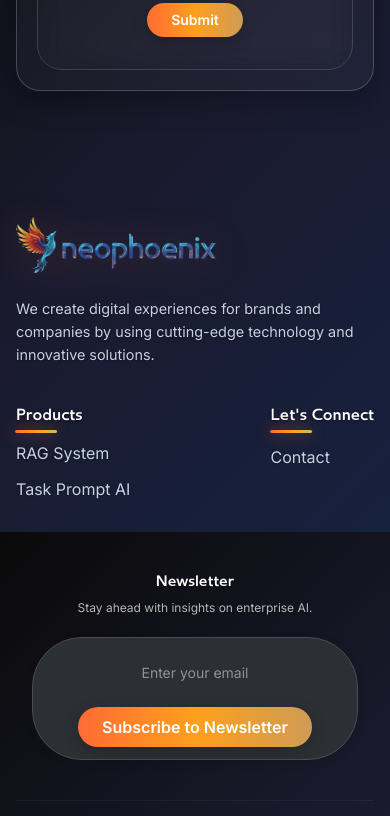
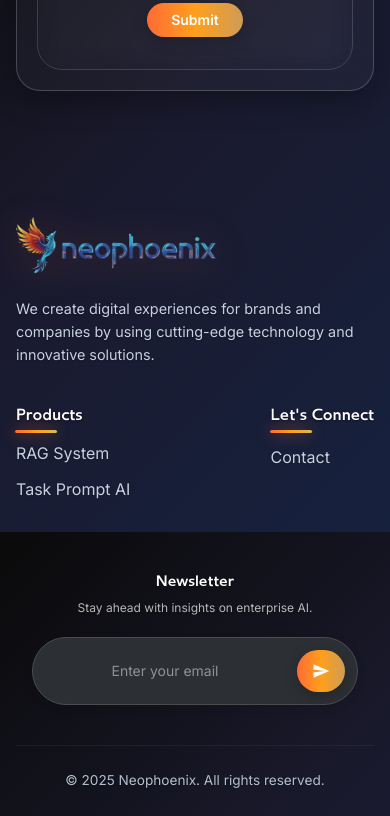
Before and after one commit to dhavalinventam/neophoenix-web, a Next.js app: page /contact in a window 390 px wide. Shown: the part 1156-1972 px from the top of the page. Built offline with nearby package versions, Linux system fonts and the light colour scheme.

Commit message:
footer responsive

```diff
--- a/src/components/layout/footer/Footer.module.scss
+++ b/src/components/layout/footer/Footer.module.scss
@@ -342,6 +342,15 @@
           // Custom button styles removed - now using common Button component
           margin-right: 4px;
         }
+
+        // Responsive button visibility
+        .desktopButton {
+          display: flex;
+        }
+
+        .mobileButton {
+          display: none;
+        }
       }
     }
   }
@@ -587,13 +596,13 @@
       }
 
       .newsletterForm .emailInputGroup {
-        flex-direction: column;
+        flex-direction: row;
         gap: 12px;
         padding: 16px;
         max-width: 100%;
 
         .emailInput {
-          padding: 14px 20px;
+          padding: 0px !important;
           font-size: $font-size-base;
           text-align: center;
           border-radius: 50px;
@@ -604,6 +613,15 @@
           height: 100%;
           align-self: center;
           margin-right: 0;
+        }
+
+        // Show mobile button and hide desktop button on mobile
+        .desktopButton {
+          display: none;
+        }
+
+        .mobileButton {
+          display: flex;
         }
       }
     }
@@ -719,6 +737,15 @@
           align-self: center;
           margin-right: 0;
         }
+
+        // Show mobile button and hide desktop button on mobile
+        .desktopButton {
+          display: none;
+        }
+
+        .mobileButton {
+          display: flex;
+        }
       }
     }
   }
--- a/src/components/layout/footer/index.tsx
+++ b/src/components/layout/footer/index.tsx
@@ -90,7 +90,18 @@
                   <Button
                     label="Subscribe to Newsletter"
                     type="submit"
-                    className={styles.subscribeButton}
+                    className={`${styles.subscribeButton} ${styles.desktopButton}`}
+                  />
+                  <Button
+                    label="Subscribe to Newsletter"
+                    type="submit"
+                    className={`${styles.subscribeButton} ${styles.mobileButton}`}
+                    icon={
+                      <svg width="18" height="18" viewBox="0 0 24 24" fill="currentColor">
+                        <path d="M2.01 21L23 12 2.01 3 2 10l15 2-15 2z"/>
+                      </svg>
+                    }
+                    showIconOnly={true}
                   />
                 </div>
               </form>
--- a/src/components/layout/header/index.tsx
+++ b/src/components/layout/header/index.tsx
@@ -127,9 +127,9 @@
           <Link className={styles.mobileLink} href="/" onClick={(e) => handleNavClick(e, '/')}>
             Home
           </Link>
-          <Link className={styles.mobileLink} href="#services" onClick={(e) => handleNavClick(e, '#services')}>
+          {/* <Link className={styles.mobileLink} href="#services" onClick={(e) => handleNavClick(e, '#services')}>
             Services
-          </Link>
+          </Link> */}
           <Link className={styles.mobileLink} href="/contact" onClick={(e) => handleNavClick(e, '/contact')}>
             Contact
           </Link>
--- a/src/components/pages/Landing/personalized-wishlist/PersonalizedWishlist.module.scss
+++ b/src/components/pages/Landing/personalized-wishlist/PersonalizedWishlist.module.scss
@@ -167,7 +167,7 @@
   font-weight: $font-weight-normal;
 
   strong {
-    color: rgba(255, 107, 53, 0.9);
+    color: #35ebff;
     font-weight: $font-weight-semibold;
   }
 }
--- a/src/components/pages/Landing/who-we-are/WhoWeAre.module.scss
+++ b/src/components/pages/Landing/who-we-are/WhoWeAre.module.scss
@@ -531,9 +531,9 @@
     font-family: $font-primary;
 
     strong {
-      color: $primary-gold;
+      color: $secondary-blue;
       font-weight: $font-weight-semibold;
-      background: linear-gradient(135deg, $primary-gold, $primary-orange);
+      background: #35ebff;
       -webkit-background-clip: text;
       -webkit-text-fill-color: transparent;
       background-clip: text;
--- a/src/components/ui/button/Button.module.scss
+++ b/src/components/ui/button/Button.module.scss
@@ -125,3 +125,53 @@
       0 8px 25px rgba(0, 0, 0, 0.3);
   }
 }
+
+// Icon and label styles
+.icon {
+  display: flex;
+  align-items: center;
+  justify-content: center;
+  margin-right: 8px;
+  transition: transform 0.3s ease-in-out;
+
+  svg {
+    width: 18px;
+    height: 18px;
+  }
+}
+
+.label {
+  display: flex;
+  align-items: center;
+}
+
+// Icon-only button styles
+.btnFill:has(.icon:only-child) {
+  padding: 12px;
+  min-width: 48px;
+  justify-content: center;
+
+  .icon {
+    margin-right: 0;
+  }
+}
+
+.btnOutline:has(.icon:only-child) {
+  padding: 12px;
+  min-width: 48px;
+  justify-content: center;
+
+  .icon {
+    margin-right: 0;
+  }
+}
+
+.btnSecondary:has(.icon:only-child) {
+  padding: 12px;
+  min-width: 48px;
+  justify-content: center;
+
+  .icon {
+    margin-right: 0;
+  }
+}
--- a/src/components/ui/button/index.tsx
+++ b/src/components/ui/button/index.tsx
@@ -1,13 +1,15 @@
 'use client';
 import styles from './Button.module.scss';
-import { ButtonHTMLAttributes } from 'react';
+import { ButtonHTMLAttributes, ReactNode } from 'react';
 
 type Props = ButtonHTMLAttributes<HTMLButtonElement> & {
   label: string;
   variant?: 'filled' | 'outline' | 'secondary';
+  icon?: ReactNode;
+  showIconOnly?: boolean;
 };
 
-export default function Button({ label, variant = 'filled', className, ...props }: Props) {
+export default function Button({ label, variant = 'filled', className, icon, showIconOnly = false, ...props }: Props) {
   const getButtonClass = () => {
     const baseClass = (() => {
       switch (variant) {
@@ -25,7 +27,8 @@
 
   return (
     <button className={getButtonClass()} {...props}>
-      {label}
+      {icon && <span className={styles.icon}>{icon}</span>}
+      {!showIconOnly && <span className={styles.label}>{label}</span>}
     </button>
   );
 }
```
